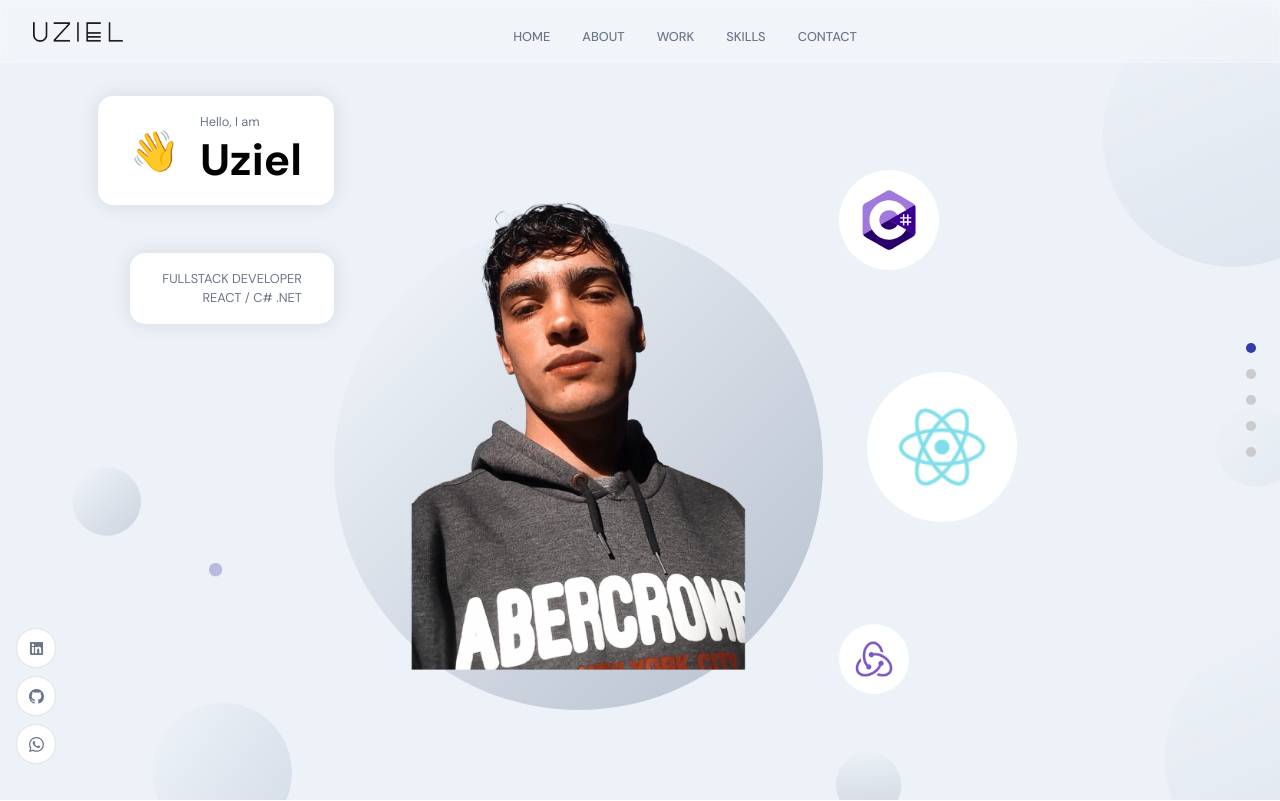
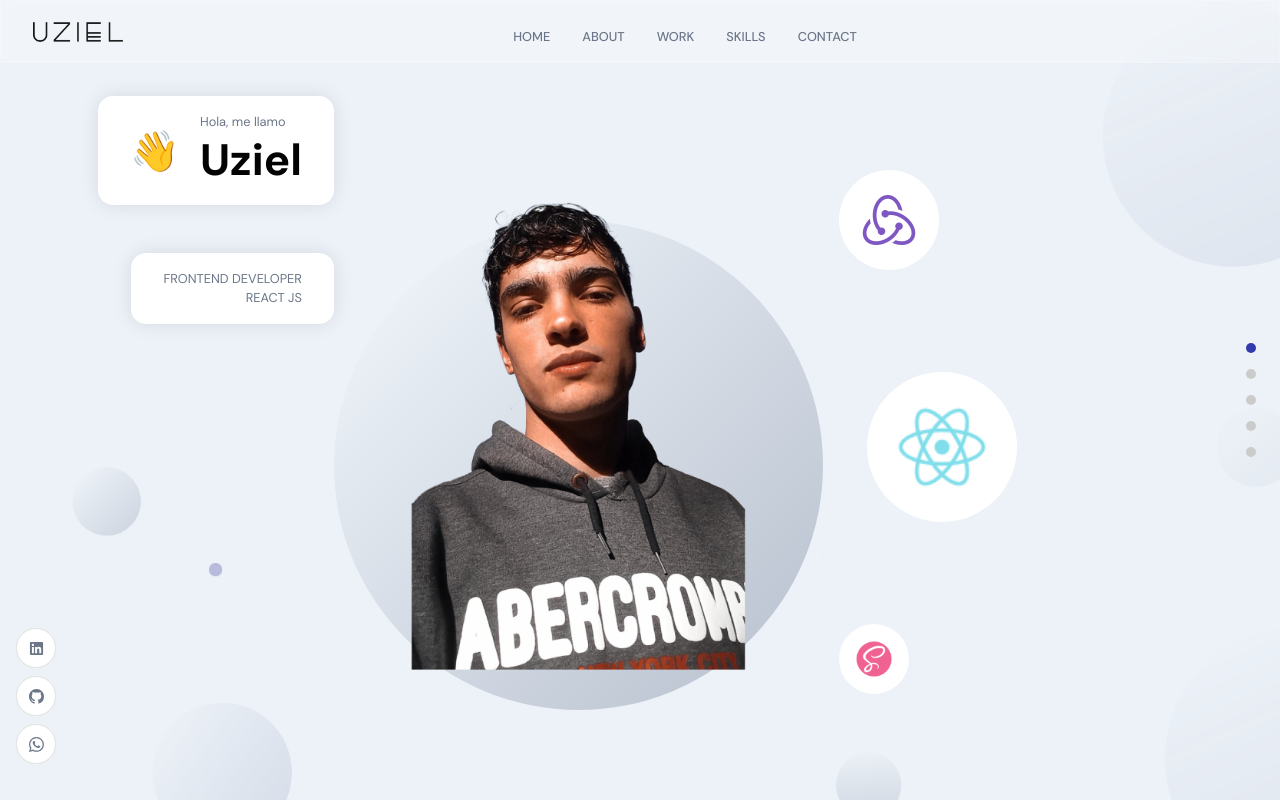
Before and after one commit to UzielPatron/portfolio_react, a React (Vite) app: page / in a window 1280 px wide. Shown: the top 801 px of the page. Built offline with nearby package versions, Linux system fonts and the light colour scheme.

Commit message:
Header updated to Frontend Developer and translated to spanish

```diff
--- a/src/container/Header/Header.jsx
+++ b/src/container/Header/Header.jsx
@@ -29,14 +29,14 @@ const Header = () => {
           <div className="badge-cmp app__flex">
             <span>👋</span>
             <div style={{ marginLeft: 20 }} >
-              <p className="p-text">Hello, I am</p>
+              <p className="p-text">Hola, me llamo</p>
               <h1 className="head-text">Uziel</h1>
             </div>
           </div>
 
           <div className="tag-cmp app__flex">
-            <p className="p-text">FullStack Developer</p>
-            <p className="p-text">React / C# .NET</p>
+            <p className="p-text">Frontend Developer</p>
+            <p className="p-text">React js</p>
           </div>
         </div>
       </motion.div>
@@ -62,7 +62,7 @@ const Header = () => {
         whileInView={ scaleVariants.whileInView }
         className="app__header-circles"
       >
-        {[ images.csharp, images.react, images.redux ].map( (circle, idx) => (
+        {[ images.redux, images.react, images.sass ].map( (circle, idx) => (
           <div className="circle-cmp app__flex" key={`circle-${ idx }`}>
             <img src={circle} alt="circle" />
           </div>
```
